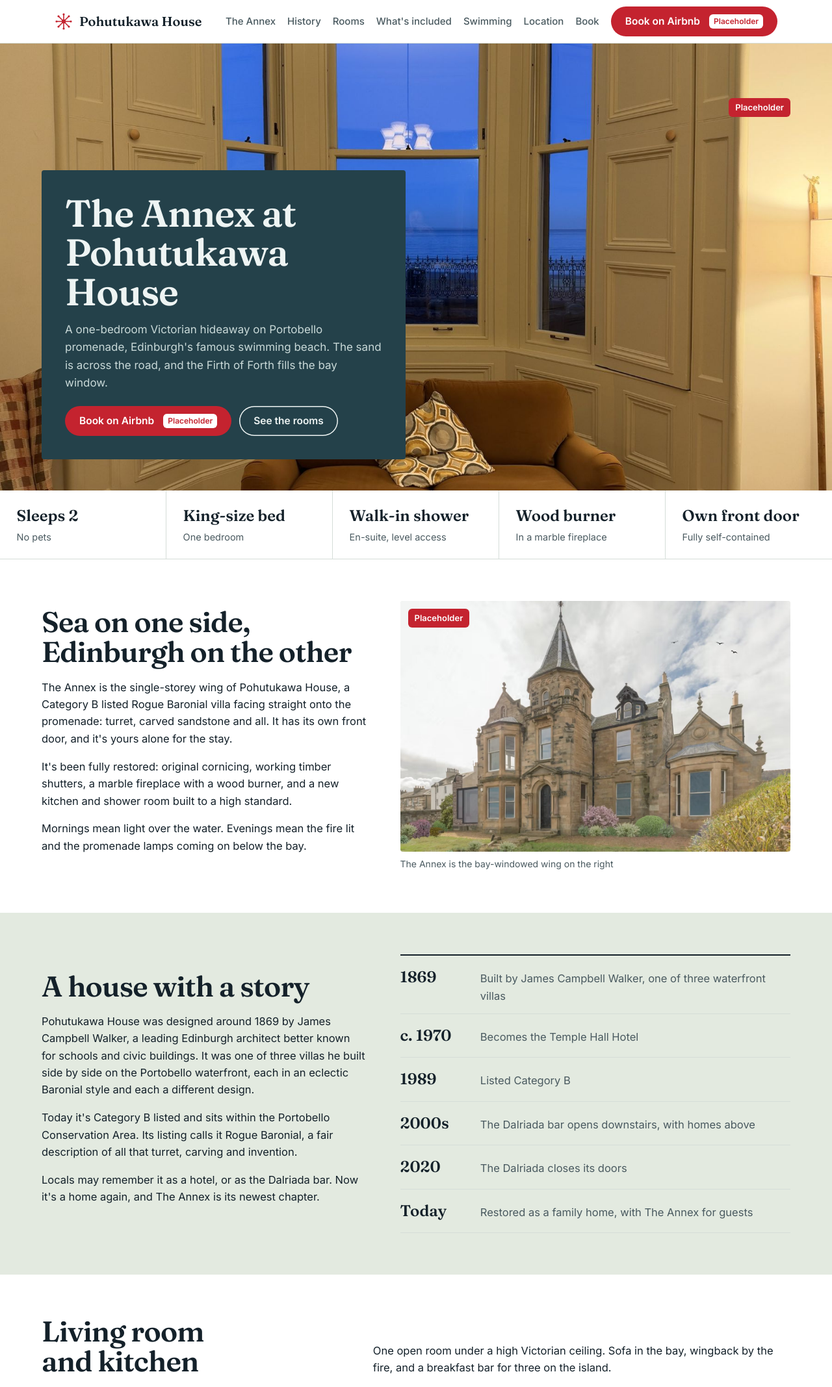
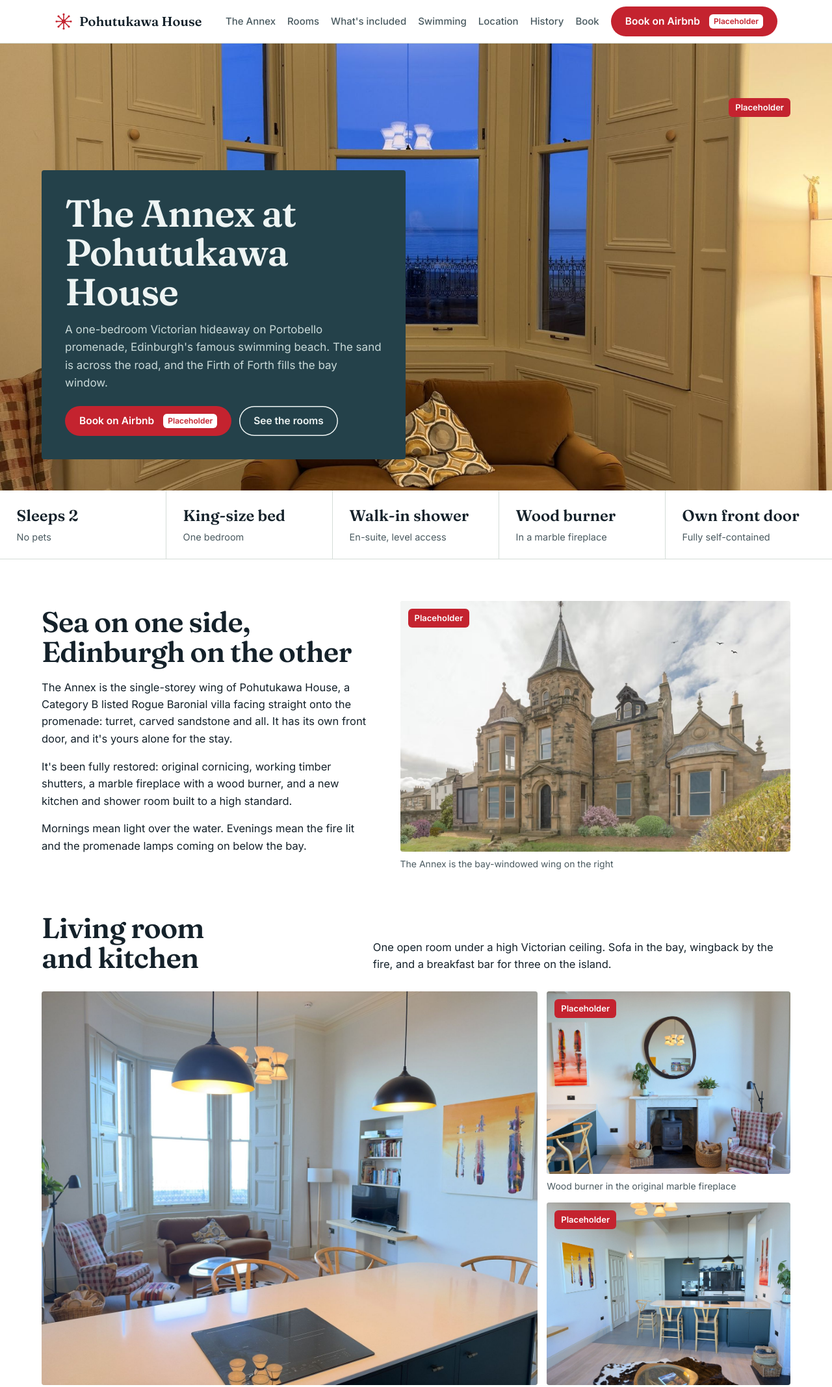
Before and after one commit to daveharcourt/pohutukawa-house, a plain HTML site: page index.html in a window 1280 px wide. Shown: the top 2135 px of the page at 65% size. Drawn offline with Linux system fonts and the light colour scheme.

Commit message:
Add files via upload

```diff
--- a/index.html
+++ b/index.html
@@ -2,7 +2,7 @@
 <html lang="en-GB">
 <head>
 <meta charset="utf-8">
-<meta name="site-version" content="v1">
+<meta name="site-version" content="v2">
 <meta name="viewport" content="width=device-width,initial-scale=1">
 <title>Pohutukawa House Annex</title>
 <meta name="description" content="A one-bedroom annex in a Category B listed Rogue Baronial villa (1869) on Portobello promenade, Edinburgh's famous sea-swimming beach. Sea views over the Firth of Forth, wood burner, sauna 100 m away. Sleeps 2.">
@@ -153,7 +153,7 @@ dialog button{position:fixed;top:14px;right:14px;width:46px;height:46px;border-r
     Pohutukawa House
   </a>
   <nav class="nav" aria-label="Sections">
-    <a href="#stay">The Annex</a><a href="#history">History</a><a href="#rooms">Rooms</a><a href="#features">What's included</a><a href="#swim">Swimming</a><a href="#location">Location</a><a href="#book">Book</a>
+    <a href="#stay">The Annex</a><a href="#rooms">Rooms</a><a href="#features">What's included</a><a href="#swim">Swimming</a><a href="#location">Location</a><a href="#history">History</a><a href="#book">Book</a>
   </nav>
   <a class="btn airbnb" href="#book">Book on Airbnb</a>
 </div></header>
@@ -186,24 +186,7 @@ dialog button{position:fixed;top:14px;right:14px;width:46px;height:46px;border-r
   <div data-photo="front"></div>
 </div></section>
 
-<section class="band sage" id="history"><div class="wrap split">
-  <div class="txt">
-    <h2>A house with a story</h2>
-    <p>Pohutukawa House was designed around 1869 by James Campbell Walker, a leading Edinburgh architect better known for schools and civic buildings. It was one of three villas he built side by side on the Portobello waterfront, each in an eclectic Baronial style and each a different design.</p>
-    <p>Today it's Category B listed and sits within the Portobello Conservation Area. Its listing calls it Rogue Baronial, a fair description of all that turret, carving and invention.</p>
-    <p>Locals may remember it as a hotel, or as the Dalriada bar. Now it's a home again, and The Annex is its newest chapter.</p>
-  </div>
-  <ol class="years">
-    <li><b>1869</b><span>Built by James Campbell Walker, one of three waterfront villas</span></li>
-    <li><b>c. 1970</b><span>Becomes the Temple Hall Hotel</span></li>
-    <li><b>1989</b><span>Listed Category B</span></li>
-    <li><b>2000s</b><span>The Dalriada bar opens downstairs, with homes above</span></li>
-    <li><b>2020</b><span>The Dalriada closes its doors</span></li>
-    <li><b>Today</b><span>Restored as a family home, with The Annex for guests</span></li>
-  </ol>
-</div></section>
-
-<section class="band" id="rooms"><div class="wrap">
+<section class="band" id="rooms" style="padding-top:0"><div class="wrap">
   <div class="room">
     <div class="roomhead"><h2>Living room and kitchen</h2><p>One open room under a high Victorian ceiling. Sofa in the bay, wingback by the fire, and a breakfast bar for three on the island.</p></div>
     <div class="gallery" data-set="living"></div>
@@ -251,6 +234,23 @@ dialog button{position:fixed;top:14px;right:14px;width:46px;height:46px;border-r
     </div>
   </div>
   <div data-photo="city"></div>
+</div></section>
+
+<section class="band" id="history"><div class="wrap split">
+  <div class="txt">
+    <h2>A house with a story</h2>
+    <p>Pohutukawa House was designed around 1869 by James Campbell Walker, a leading Edinburgh architect better known for schools and civic buildings. It was one of three villas he built side by side on the Portobello waterfront, each in an eclectic Baronial style and each a different design.</p>
+    <p>Today it's Category B listed and sits within the Portobello Conservation Area. Its listing calls it Rogue Baronial, a fair description of all that turret, carving and invention.</p>
+    <p>Locals may remember it as a hotel, or as the Dalriada bar. Now it's a home again, and The Annex is its newest chapter.</p>
+  </div>
+  <ol class="years">
+    <li><b>1869</b><span>Built by James Campbell Walker, one of three waterfront villas</span></li>
+    <li><b>c. 1970</b><span>Becomes the Temple Hall Hotel</span></li>
+    <li><b>1989</b><span>Listed Category B</span></li>
+    <li><b>2000s</b><span>The Dalriada bar opens downstairs, with homes above</span></li>
+    <li><b>2020</b><span>The Dalriada closes its doors</span></li>
+    <li><b>Today</b><span>Restored as a family home, with The Annex for guests</span></li>
+  </ol>
 </div></section>
 
 <section class="band book" id="book"><div class="wrap split">
```
